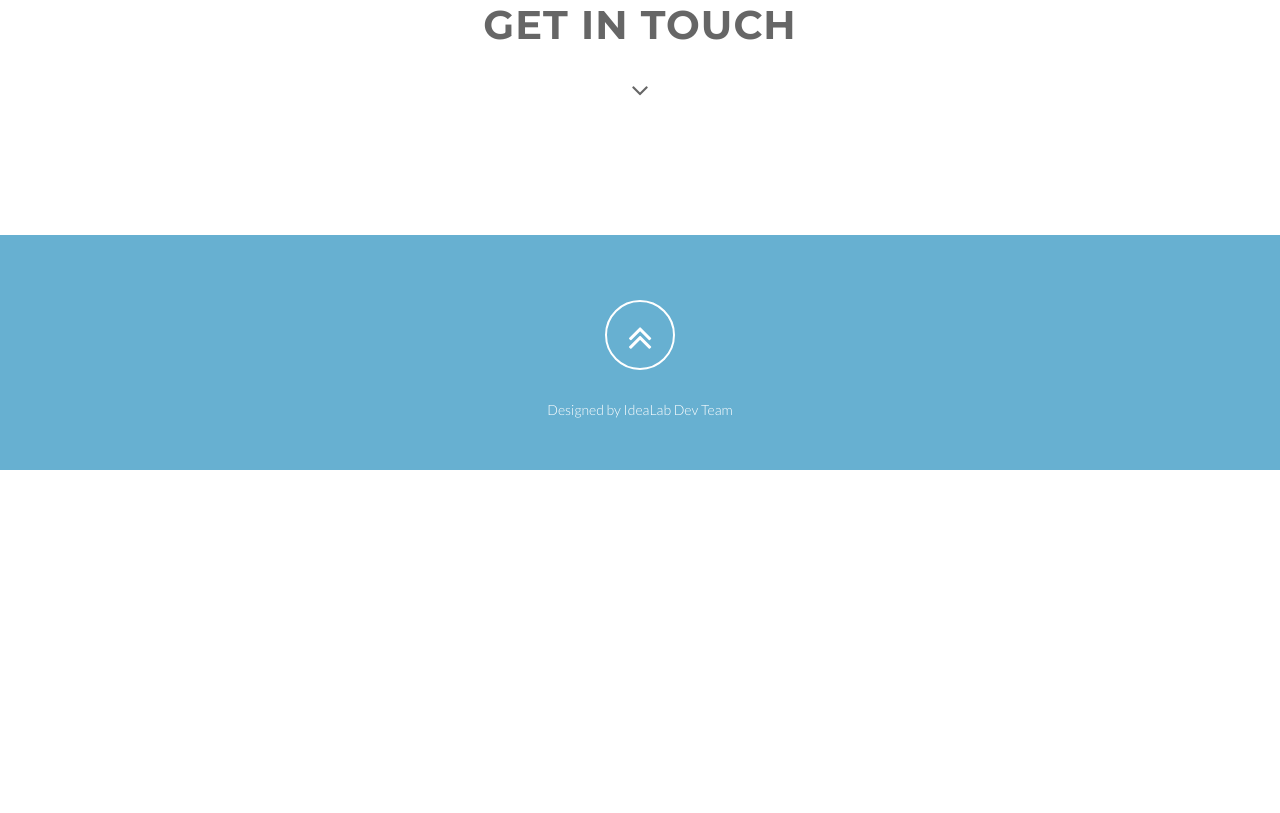
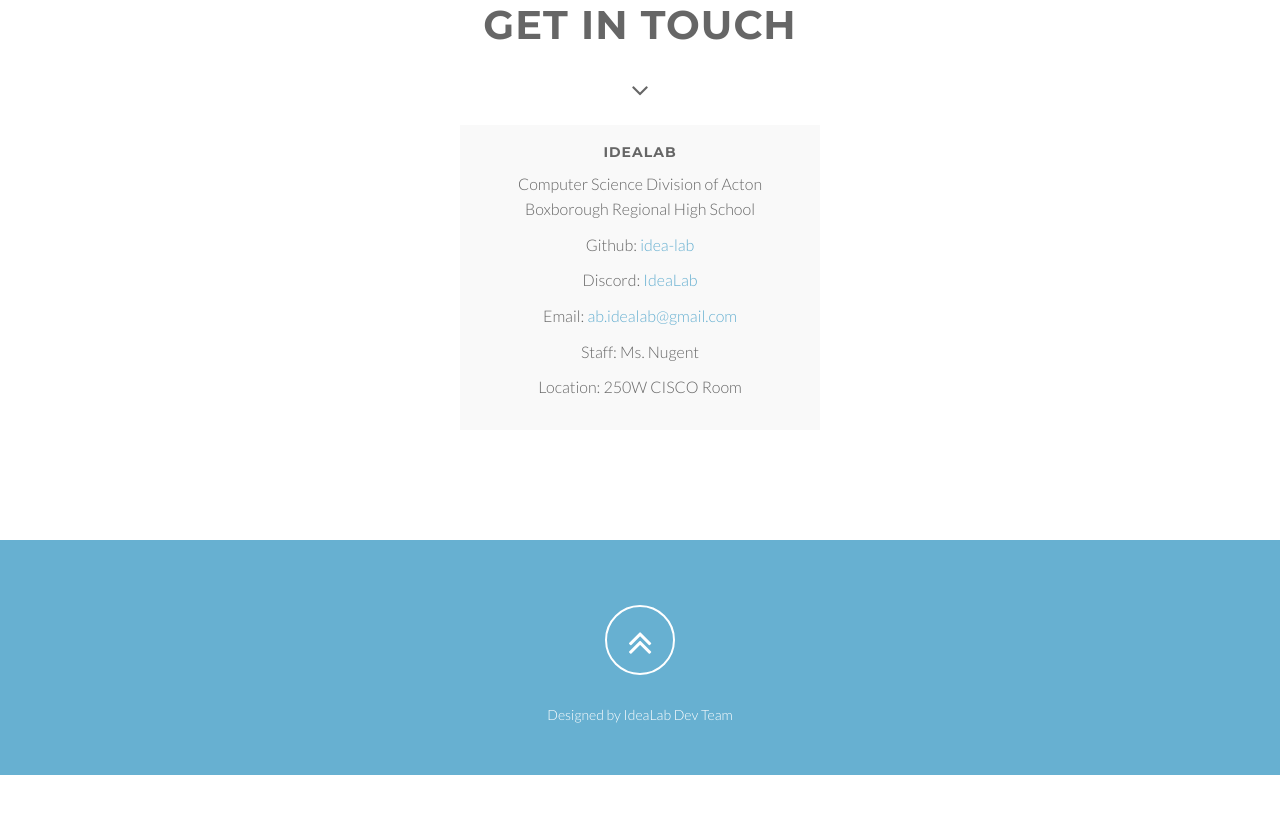
Before and after one commit to idea-lab/idea-lab.github.io, a plain HTML site: page index.html in a window 1280 px wide. Shown: the part 2075-2888 px from the top of the page. Drawn offline with Linux system fonts and the light colour scheme.

Commit message:
updated IdeaLab Contact info

```diff
--- a/css/style.css
+++ b/css/style.css
@@ -690,6 +690,8 @@
     border: 2px solid #fff;
     border-radius: 50%;
     font-size: 20px;
+    z-index: 1000;
+    position: relative;
   }
 
 }
--- a/index.html
+++ b/index.html
@@ -261,6 +261,21 @@
               </div>
             </div>
           </div>
+          <div class="col-md-4 col-md-offset-4">
+            <div class="wow bounceInUp" data-wow-delay="0.2s">
+              <div class="team boxed-grey">
+                <div class="inner">
+                  <h5>IdeaLab</h5>
+                  <p class="subtitle">Computer Science Division of Acton Boxborough Regional High School</p>
+                  <p class='subtitle'>Github: <a href='https://github.com/idea-lab' target='_blank'>idea-lab</a></p>
+                  <p class='subtitle'>Discord: <a href='https://discord.gg/gbgyBNA' target='_blank'>IdeaLab</a></p>
+                  <p class='subtitle'>Email: <a href='mailto:ab.idealab@gmail.com' target='_blank'>ab.idealab@gmail.com</a></p>
+                  <p class='subtitle'>Staff: Ms. Nugent</p>
+                  <p class='subtitle'>Location: 250W CISCO Room</p>
+                </div>
+              </div>
+            </div>
+          </div>
         </div>
       </div>
     </div>
```
